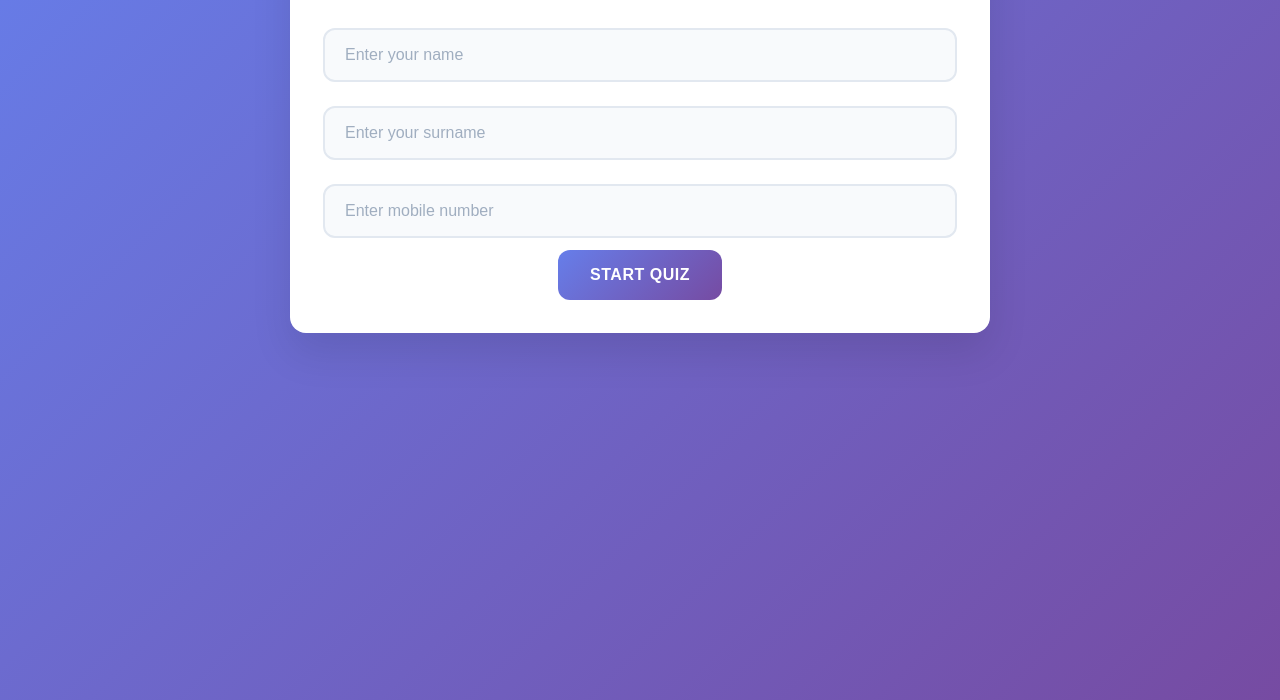
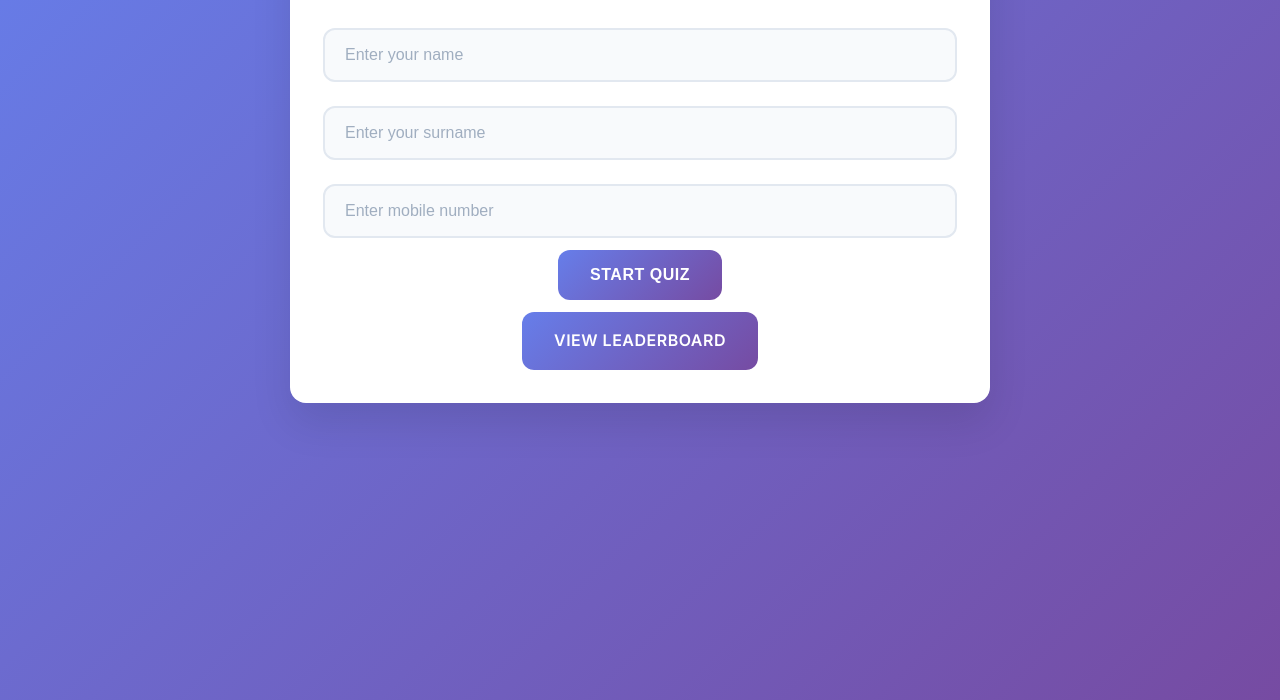
Before and after one commit to paull0828/QuizApp, a plain HTML site: page frontend/index.html in a window 1280 px wide. Shown: the part 120-820 px from the top of the page. Drawn offline with Linux system fonts and the light colour scheme.

Commit message:
added view leaderboard in home page

```diff
--- a/frontend/index.html
+++ b/frontend/index.html
@@ -22,6 +22,10 @@
         required
       />
       <button id="start-btn">Start Quiz</button>
+
+      <div class="leaderboard-btn-wrapper">
+        <a id="leaderboard-btn" href="leaderboard.html">View Leaderboard</a>
+      </div>
     </div>
 
     <!-- Quiz Section -->
--- a/frontend/style.css
+++ b/frontend/style.css
@@ -144,6 +144,9 @@ body {
   min-width: 250px;
 }
 
+a {
+  text-decoration: none;
+}
 /* Timer Styles */
 #timer {
   font-size: 16px;
@@ -1024,3 +1027,9 @@ body {
     font-size: 18px;
   }
 }
+
+.leaderboard-btn-wrapper {
+  display: flex;
+  justify-content: center; /* Change to flex-start for left alignment */
+  margin-top: 12px;
+}
```
